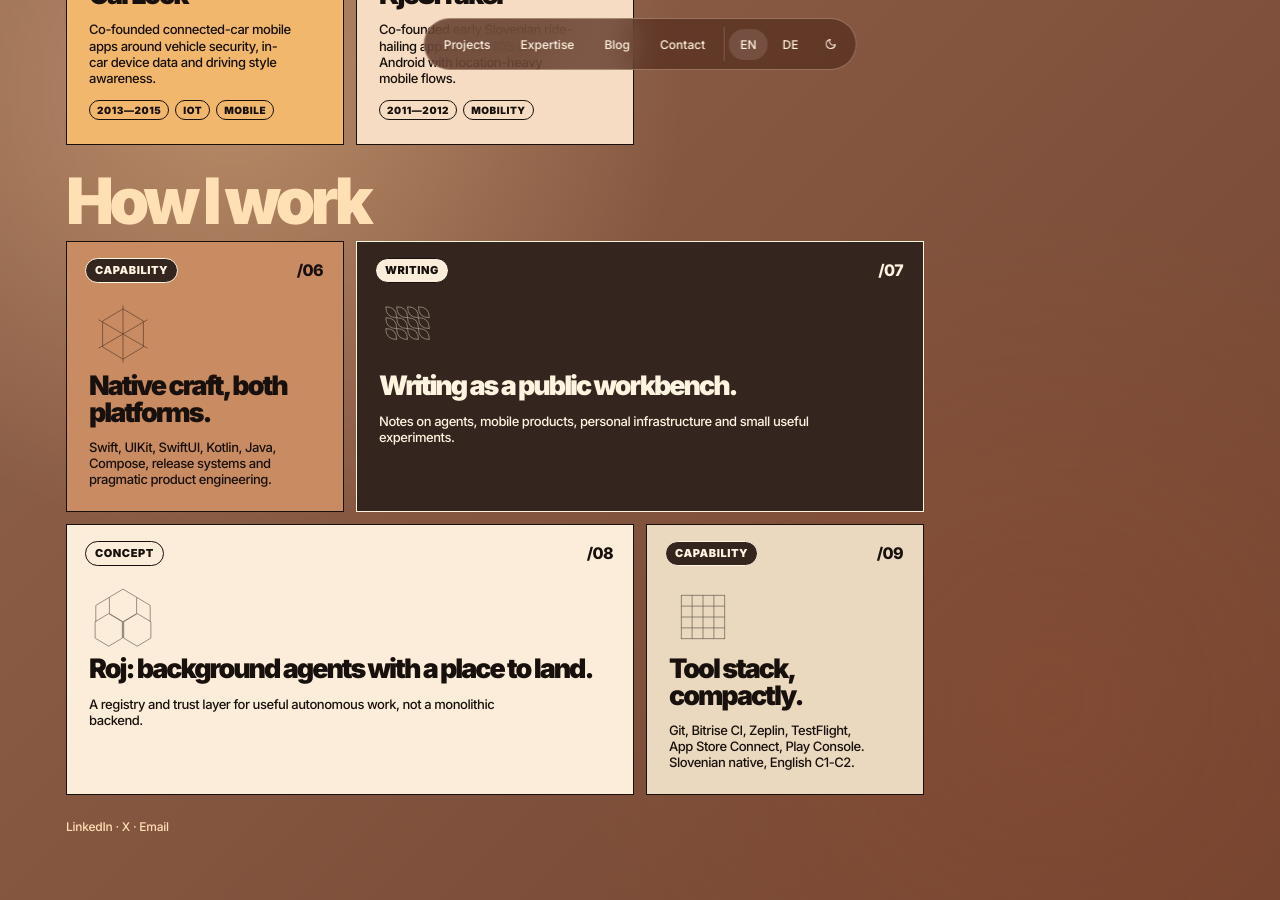
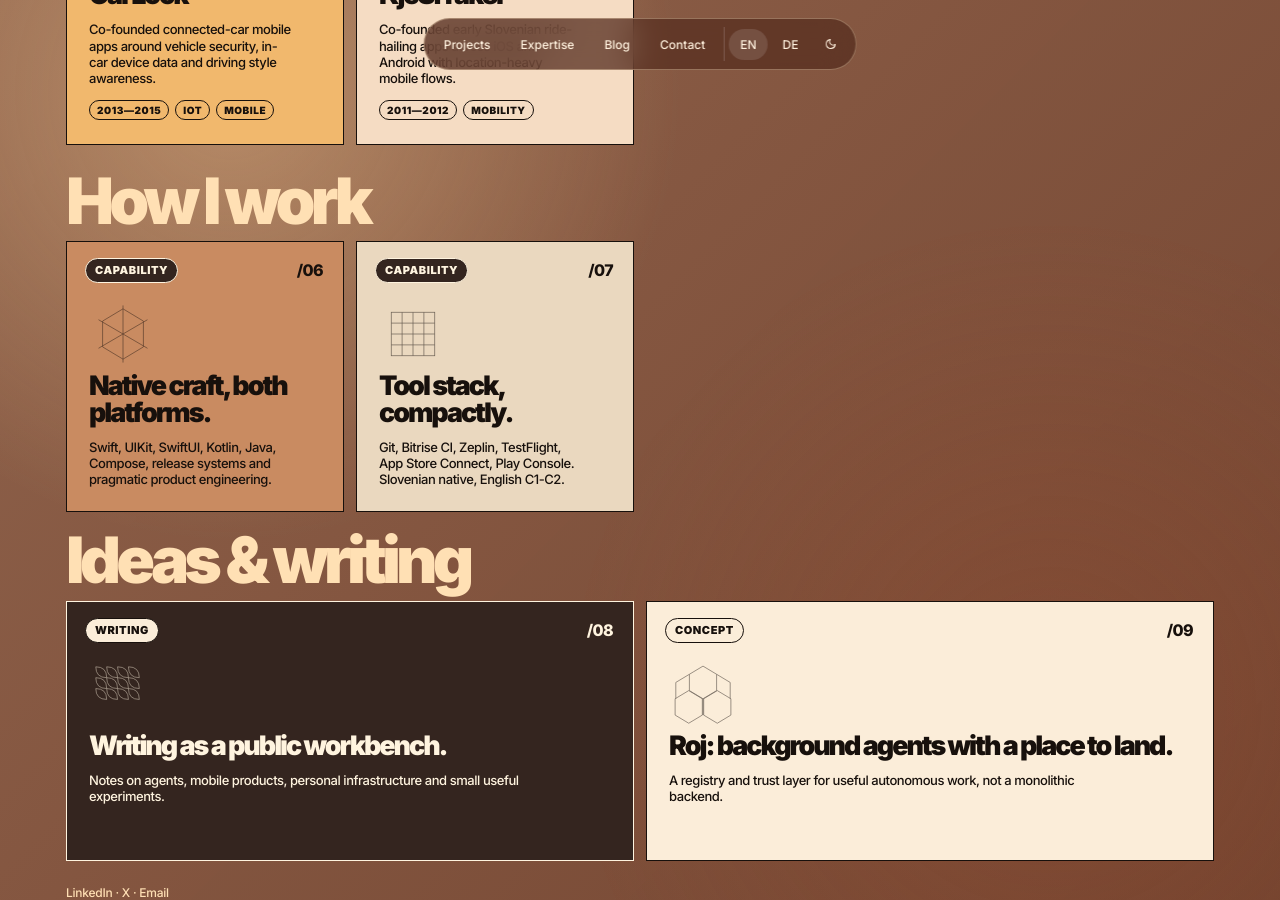
Before and after one commit to Lukafin/personalWeb, a Jekyll site: the page built from index.html, in a window 1280 px wide and 900 px high, scrolled down 1281 px. Built offline with Jekyll 4.4.1, drawn with Linux system fonts in a browser that asks for light colours; some of the changed text lies outside the part shown.

Commit message:
Refine homepage section grouping

```diff
--- a/index.html
+++ b/index.html
@@ -68,9 +68,14 @@ layout: none
     </div>
     <div class="grid capability-grid">
       <a class="card capability c4" href="#expertise"><span class="card-label" data-en="Capability" data-de="Fähigkeit">Capability</span><svg class="glyph" viewBox="0 0 100 100"><g fill="none" stroke="currentColor"><path d="M50 8v84M14 29l72 42M86 29 14 71"/><path d="M50 13 80 31v38L50 87 20 69V31z"/></g></svg><span class="num">/06</span><h3 data-en="Native craft, both platforms." data-de="Native Entwicklung, beide Plattformen.">Native craft, both platforms.</h3><p data-en="Swift, UIKit, SwiftUI, Kotlin, Java, Compose, release systems and pragmatic product engineering." data-de="Swift, UIKit, SwiftUI, Kotlin, Java, Compose, Release-Systeme und pragmatische Produktentwicklung.">Swift, UIKit, SwiftUI, Kotlin, Java, Compose, release systems and pragmatic product engineering.</p></a>
-      <a class="card writing c5 large" href="{{ '/blog/' | relative_url }}"><span class="card-label" data-en="Writing" data-de="Schreiben">Writing</span><svg class="glyph" viewBox="0 0 100 100"><g fill="none" stroke="currentColor"><path d="M10 10q16 0 16 16q-16 0-16-16z"/><path d="M26 10q16 0 16 16q-16 0-16-16z"/><path d="M42 10q16 0 16 16q-16 0-16-16z"/><path d="M58 10q16 0 16 16q-16 0-16-16z"/><path d="M10 26q16 0 16 16q-16 0-16-16z"/><path d="M26 26q16 0 16 16q-16 0-16-16z"/><path d="M42 26q16 0 16 16q-16 0-16-16z"/><path d="M58 26q16 0 16 16q-16 0-16-16z"/><path d="M10 42q16 0 16 16q-16 0-16-16z"/><path d="M26 42q16 0 16 16q-16 0-16-16z"/><path d="M42 42q16 0 16 16q-16 0-16-16z"/><path d="M58 42q16 0 16 16q-16 0-16-16z"/></g></svg><span class="num">/07</span><h3 data-en="Writing as a public workbench." data-de="Schreiben als öffentliche Werkbank.">Writing as a public workbench.</h3><p data-en="Notes on agents, mobile products, personal infrastructure and small useful experiments." data-de="Notizen über Agenten, mobile Produkte, persönliche Infrastruktur und kleine nützliche Experimente.">Notes on agents, mobile products, personal infrastructure and small useful experiments.</p></a>
-      <a class="card writing c7 large" href="{{ '/2026/04/25/roj-a-place-for-useful-background-agent-work.html' | relative_url }}"><span class="card-label" data-en="Concept" data-de="Konzept">Concept</span><svg class="glyph" viewBox="0 0 100 100"><g fill="none" stroke="currentColor"><path d="M50 9 70 21v24L50 57 30 45V21z"/><path d="M29 45 49 57v24L29 93 9 81V57z"/><path d="M71 45 91 57v24L71 93 51 81V57z"/><path d="M30 21 10 33v24M70 21l20 12v24M50 57v24"/></g></svg><span class="num">/08</span><h3 data-en="Roj: background agents with a place to land." data-de="Roj: ein Landeplatz für Hintergrund-Agenten.">Roj: background agents with a place to land.</h3><p data-en="A registry and trust layer for useful autonomous work, not a monolithic backend." data-de="Eine Registry- und Vertrauensebene für nützliche autonome Arbeit, kein monolithisches Backend.">A registry and trust layer for useful autonomous work, not a monolithic backend.</p></a>
-      <a class="card capability c8" href="#projects"><span class="card-label" data-en="Capability" data-de="Fähigkeit">Capability</span><svg class="glyph" viewBox="0 0 100 100"><g fill="none" stroke="currentColor"><rect x="18" y="18" width="64" height="64"/><path d="M18 34h64M18 50h64M18 66h64M34 18v64M50 18v64M66 18v64"/></g></svg><span class="num">/09</span><h3 data-en="Tool stack, compactly." data-de="Toolstack, kompakt.">Tool stack, compactly.</h3><p data-en="Git, Bitrise CI, Zeplin, TestFlight, App Store Connect, Play Console. Slovenian native, English C1-C2." data-de="Git, Bitrise CI, Zeplin, TestFlight, App Store Connect, Play Console. Slowenisch Muttersprache, Englisch C1-C2.">Git, Bitrise CI, Zeplin, TestFlight, App Store Connect, Play Console. Slovenian native, English C1-C2.</p></a>
+      <a class="card capability c8" href="#projects"><span class="card-label" data-en="Capability" data-de="Fähigkeit">Capability</span><svg class="glyph" viewBox="0 0 100 100"><g fill="none" stroke="currentColor"><rect x="18" y="18" width="64" height="64"/><path d="M18 34h64M18 50h64M18 66h64M34 18v64M50 18v64M66 18v64"/></g></svg><span class="num">/07</span><h3 data-en="Tool stack, compactly." data-de="Toolstack, kompakt.">Tool stack, compactly.</h3><p data-en="Git, Bitrise CI, Zeplin, TestFlight, App Store Connect, Play Console. Slovenian native, English C1-C2." data-de="Git, Bitrise CI, Zeplin, TestFlight, App Store Connect, Play Console. Slowenisch Muttersprache, Englisch C1-C2.">Git, Bitrise CI, Zeplin, TestFlight, App Store Connect, Play Console. Slovenian native, English C1-C2.</p></a>
+    </div>
+    <div class="section-heading">
+      <h2 data-en="Ideas & writing" data-de="Ideen & Schreiben">Ideas & writing</h2>
+    </div>
+    <div class="grid capability-grid">
+      <a class="card writing c5 large" href="{{ '/blog/' | relative_url }}"><span class="card-label" data-en="Writing" data-de="Schreiben">Writing</span><svg class="glyph" viewBox="0 0 100 100"><g fill="none" stroke="currentColor"><path d="M10 10q16 0 16 16q-16 0-16-16z"/><path d="M26 10q16 0 16 16q-16 0-16-16z"/><path d="M42 10q16 0 16 16q-16 0-16-16z"/><path d="M58 10q16 0 16 16q-16 0-16-16z"/><path d="M10 26q16 0 16 16q-16 0-16-16z"/><path d="M26 26q16 0 16 16q-16 0-16-16z"/><path d="M42 26q16 0 16 16q-16 0-16-16z"/><path d="M58 26q16 0 16 16q-16 0-16-16z"/><path d="M10 42q16 0 16 16q-16 0-16-16z"/><path d="M26 42q16 0 16 16q-16 0-16-16z"/><path d="M42 42q16 0 16 16q-16 0-16-16z"/><path d="M58 42q16 0 16 16q-16 0-16-16z"/></g></svg><span class="num">/08</span><h3 data-en="Writing as a public workbench." data-de="Schreiben als öffentliche Werkbank.">Writing as a public workbench.</h3><p data-en="Notes on agents, mobile products, personal infrastructure and small useful experiments." data-de="Notizen über Agenten, mobile Produkte, persönliche Infrastruktur und kleine nützliche Experimente.">Notes on agents, mobile products, personal infrastructure and small useful experiments.</p></a>
+      <a class="card writing c7 large" href="{{ '/2026/04/25/roj-a-place-for-useful-background-agent-work.html' | relative_url }}"><span class="card-label" data-en="Concept" data-de="Konzept">Concept</span><svg class="glyph" viewBox="0 0 100 100"><g fill="none" stroke="currentColor"><path d="M50 9 70 21v24L50 57 30 45V21z"/><path d="M29 45 49 57v24L29 93 9 81V57z"/><path d="M71 45 91 57v24L71 93 51 81V57z"/><path d="M30 21 10 33v24M70 21l20 12v24M50 57v24"/></g></svg><span class="num">/09</span><h3 data-en="Roj: background agents with a place to land." data-de="Roj: ein Landeplatz für Hintergrund-Agenten.">Roj: background agents with a place to land.</h3><p data-en="A registry and trust layer for useful autonomous work, not a monolithic backend." data-de="Eine Registry- und Vertrauensebene für nützliche autonome Arbeit, kein monolithisches Backend.">A registry and trust layer for useful autonomous work, not a monolithic backend.</p></a>
     </div>
   </section>
   <div id="contact" class="footer">
```
Also changed, not shown: other parts of index.html (+1 -1 lines).
